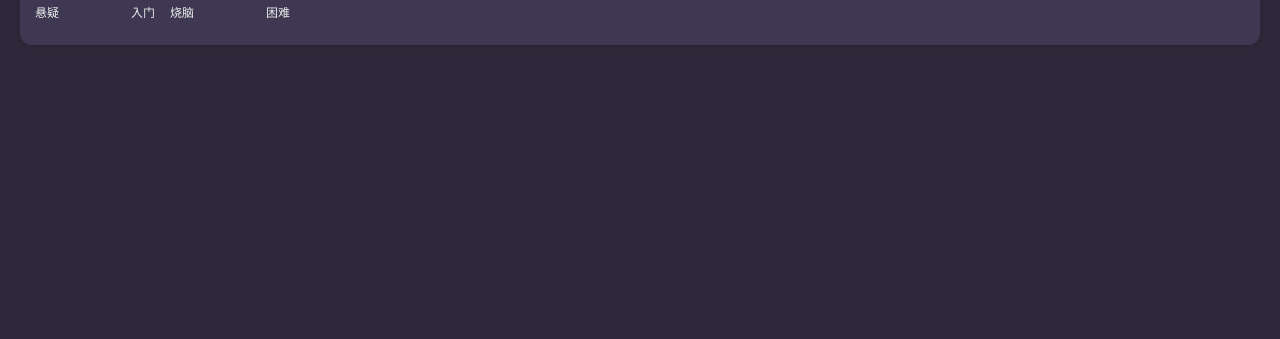
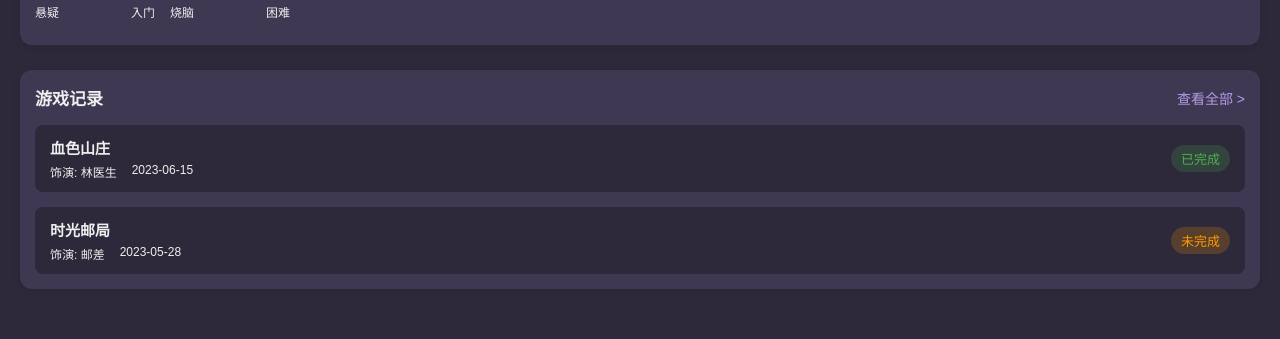
Before and after one commit to goldthinking/solorpg-proto, a Vue app: page /profile in a window 1280 px wide. Shown: the part 399-738 px from the top of the page. Built offline with nearby package versions, Linux system fonts and the light colour scheme.

Commit message:
feat:添加游戏记录板块

```diff
--- a/src/views/ProfileView.vue
+++ b/src/views/ProfileView.vue
@@ -42,6 +42,38 @@
         </div>
       </div>
     </div>
+    <!-- 游戏记录 -->
+    <div class="section">
+      <div class="section-header">
+        <h3>游戏记录</h3>
+        <span class="view-all">查看全部 ></span>
+      </div>
+      <div class="game-records">
+        <div
+          class="record-item"
+          v-for="(record, index) in gameRecords"
+          :key="index"
+        >
+          <div class="record-info">
+            <h4>{{ record.scriptName }}</h4>
+            <div class="record-meta">
+              <span class="record-character">饰演: {{ record.character }}</span>
+              <span class="record-date">{{ record.date }}</span>
+            </div>
+          </div>
+          <div
+            class="record-status"
+            :class="record.completed ? 'completed' : 'incomplete'"
+          >
+            {{ record.completed ? "已完成" : "未完成" }}
+          </div>
+        </div>
+        <div class="empty-placeholder" v-if="gameRecords.length === 0">
+          <p>暂无游戏记录</p>
+          <button class="explore-button">开始游戏</button>
+        </div>
+      </div>
+    </div>
     <!-- 其他部分将在后续添加 -->
   </div>
   <TabBar />
@@ -72,6 +104,20 @@ export default {
           cover: "",
           difficulty: "hard",
           tags: ["烧脑"],
+        },
+      ],
+      gameRecords: [
+        {
+          scriptName: "血色山庄",
+          character: "林医生",
+          date: "2023-06-15",
+          completed: true,
+        },
+        {
+          scriptName: "时光邮局",
+          character: "邮差",
+          date: "2023-05-28",
+          completed: false,
         },
       ],
     };
@@ -237,4 +283,46 @@ export default {
   font-size: 14px;
   cursor: pointer;
 }
+.game-records {
+  display: flex;
+  flex-direction: column;
+  gap: 15px;
+}
+
+.record-item {
+  display: flex;
+  justify-content: space-between;
+  align-items: center;
+  padding: 12px 15px;
+  background-color: var(--bg-primary);
+  border-radius: 8px;
+}
+
+.record-info h4 {
+  margin: 0 0 5px 0;
+  font-size: 15px;
+}
+
+.record-meta {
+  display: flex;
+  gap: 15px;
+  font-size: 12px;
+  color: var(--text-secondary);
+}
+
+.record-status {
+  font-size: 13px;
+  padding: 4px 10px;
+  border-radius: 20px;
+}
+
+.record-status.completed {
+  background-color: rgba(76, 175, 80, 0.2);
+  color: #4caf50;
+}
+
+.record-status.incomplete {
+  background-color: rgba(255, 152, 0, 0.2);
+  color: #ff9800;
+}
 </style>
```
